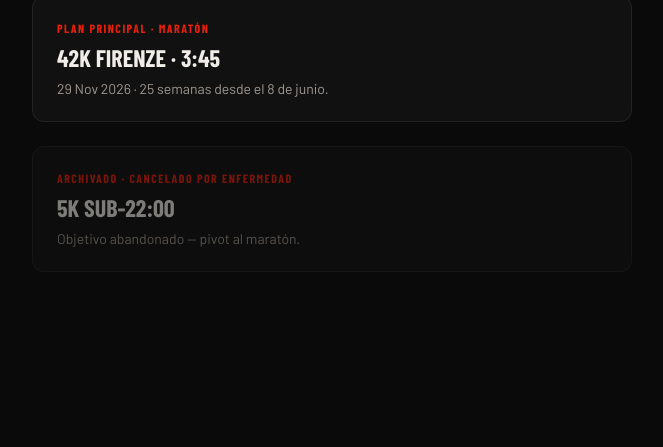
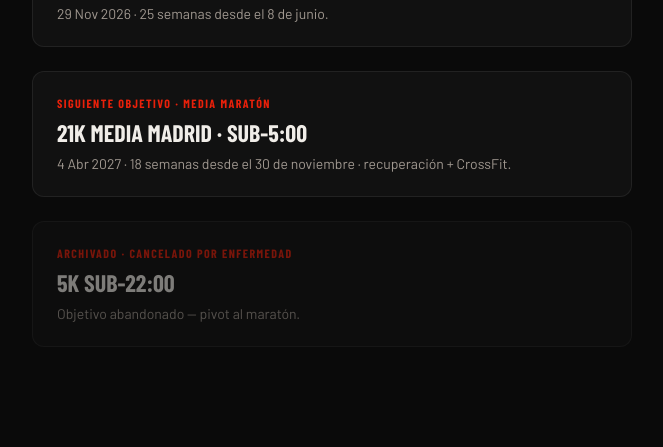
Before and after one commit to bogstar21/running42, a plain HTML site: page index.html in a window 1280 px wide. Shown: the part 353-800 px from the top of the page, without its empty margins (308-971 px from the left). Drawn offline with nearby package versions, Linux system fonts and the light colour scheme; a web font is replaced by a local one.

Commit message:
Modify menu buttons and update descriptions
Updated the main menu buttons and their descriptions.

```diff
--- a/index.html
+++ b/index.html
@@ -115,11 +115,18 @@
             <!-- BUTTON 1 — PRIMARY -->
             <a href="plan-hybrid.html" class="nav-button">
                 <span class="btn-label">Plan principal · Maratón</span>
-                <span class="btn-title">42K Firenze · 3:45</span>
+                <span class="btn-title">42K Firenze · 4:00</span>
                 <span class="btn-desc">29 Nov 2026 · 25 semanas desde el 8 de junio.</span>
             </a>
 
-            <!-- BUTTON 2 — ARCHIVED -->
+            <!-- BUTTON 2 — NEXT GOAL -->
+            <a href="plan-media-madrid.html" class="nav-button">
+                <span class="btn-label">Siguiente objetivo · Media Maratón</span>
+                <span class="btn-title">21K Media Madrid · Sub-5:00</span>
+                <span class="btn-desc">4 Abr 2027 · 18 semanas desde el 30 de noviembre · recuperación + CrossFit.</span>
+            </a>
+
+            <!-- BUTTON 3 — ARCHIVED -->
             <a href="plan-5k.html" class="nav-button" style="opacity:0.5;">
                 <span class="btn-label">Archivado · cancelado por enfermedad</span>
                 <span class="btn-title">5K Sub-22:00</span>
```
